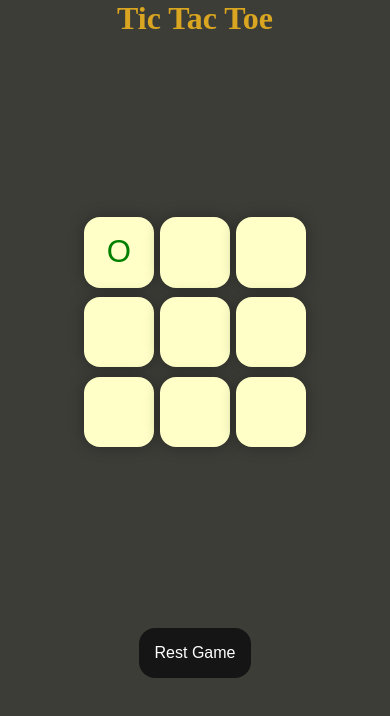
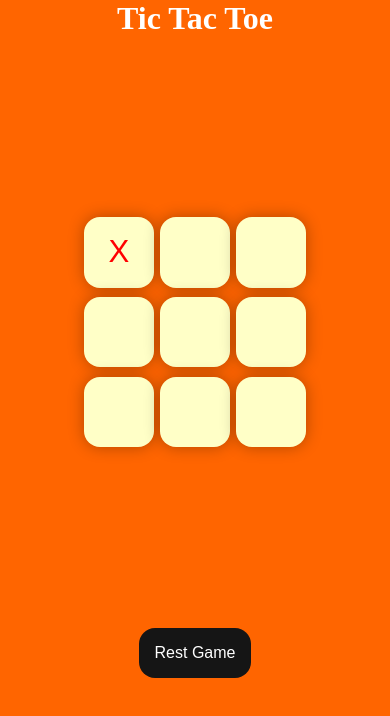
Before and after one commit to Shahab155/Tic-Tac-Toe-Game, a plain HTML site: page index.html in a window 390 px wide. Both pictures are taken after a click on the button 118 px from the left and 252 px from the top of the page. Drawn offline with Linux system fonts and the light colour scheme.

Commit message:
added responsivenes

```diff
--- a/script.js
+++ b/script.js
@@ -11,7 +11,7 @@ let count = 0;
 // to get reset button
 let resetBtn = document.querySelector(".resetBtn");
 //  declare a variable named turn O, the condition will be applied on it
-let turnO = true;
+let turnX = true;
 
 // define a function that will disable all the buttons once a winner announced
 const disableButtons = () => {
@@ -53,17 +53,17 @@ let winPatterns = [
 boxes.forEach((box) => {
   box.addEventListener("click", () => {
 
-    //  this condition defines that when turnO is true print "O" in the box, and update the value to false
-    if (turnO) {
-      turnO = false;
-      box.innerText = "O";
-      box.style.color = "green";
+    //  this condition defines that when turnO is true print "X" in the box, and update the value to false
+    if (turnX) {
+      turnX = false;
+      box.innerText = "X";
+      box.style.color = "red";
 
       // in else part the turnO will be false and it will print "X" in the box and update value to true
     } else {
-      turnO = true;
-      box.innerText = "X";
-      box.style.color = "red";
+      turnX = true;
+      box.innerText = "O";
+      box.style.color = "green";
 
     }
 
--- a/style.css
+++ b/style.css
@@ -4,7 +4,8 @@
 }
 
 body {
-    background-color: #3C3D37;
+    background-color: #FF6500
+    ;
     text-align: center;
 }
 
@@ -51,7 +52,7 @@ body {
 
 
 .masg {
-    color:goldenrod;
+    color:White;
 
 
 
@@ -81,10 +82,10 @@ body {
 }
 
 h1 {
-    color:goldenrod
+    color:white
 }
 
-@media  (min-width:250px) and (max-width:460px) {
+@media  (min-width:250px) and (max-width:480px) {
     .masgContainer {height:195vmin ;}
 
 }
```
